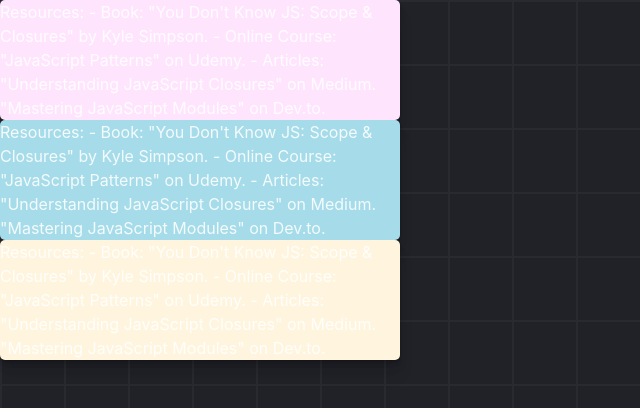
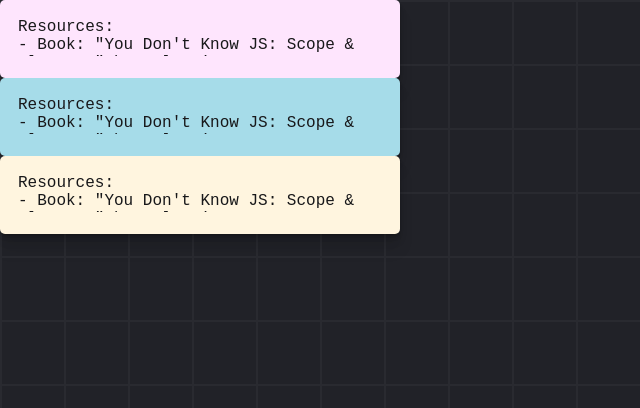
Before and after one commit to RomaSamkov/Drag-Drop-Notes-App, a React (Vite) app: page / in a window 1280 px wide. Shown: the top 408 px of the page, without its empty margins (0-640 px from the left). Built offline with nearby package versions, Linux system fonts and the light colour scheme.

Commit message:
add card-body and textarea

```diff
--- a/src/components/NoteCard.jsx
+++ b/src/components/NoteCard.jsx
@@ -6,7 +6,12 @@ const NoteCard = ({ note }) => {
 
   return (
     <div className="card" style={{ backgroundColor: colors.colorBody }}>
-      {body}
+      <div className="card-body">
+        <textarea
+          style={{ color: colors.colorText }}
+          defaultValue={body}
+        ></textarea>
+      </div>
     </div>
   );
 };
```
